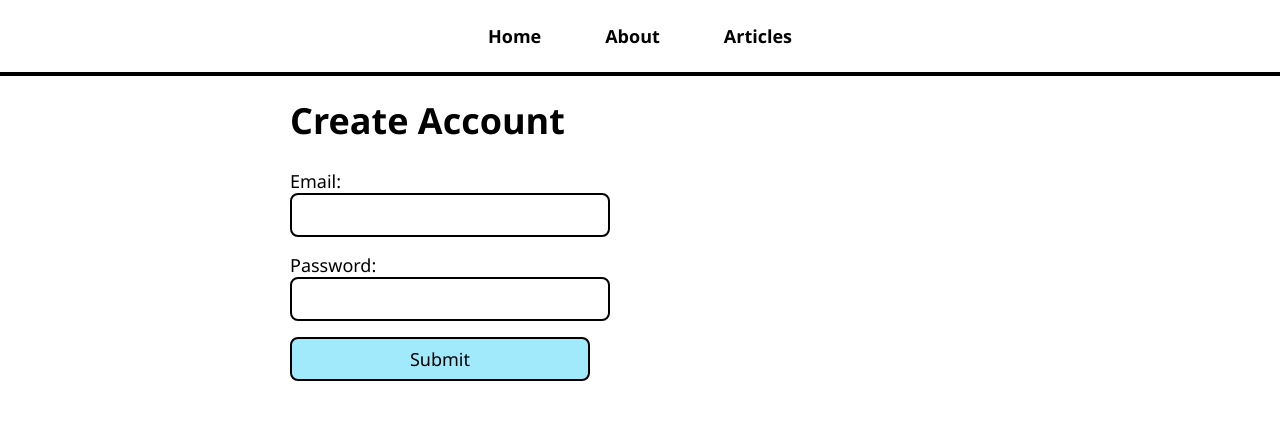
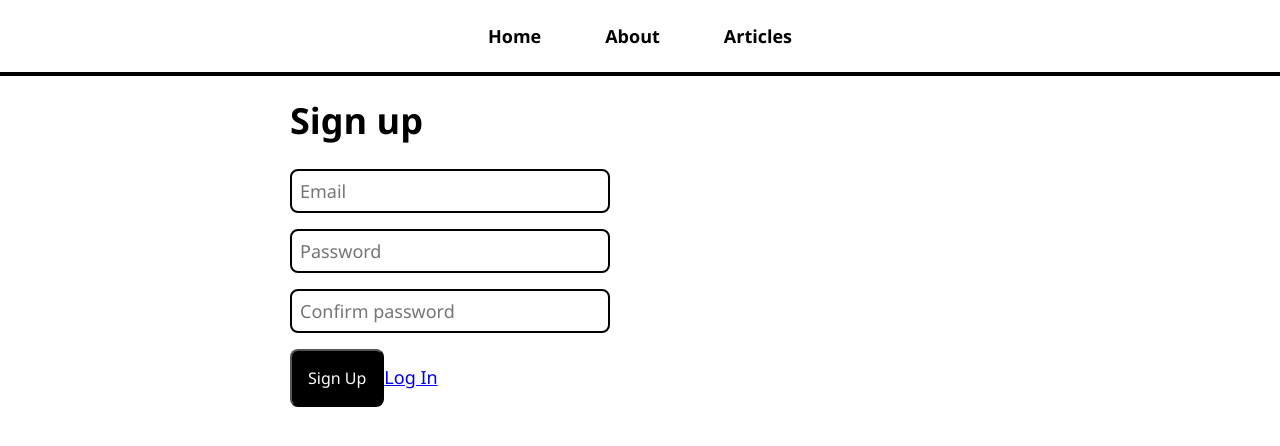
Before and after one commit to maplesyrupweb/react-full-stack-blog, a React (Create React App) app in the folder my-blog-frontend/: page /Signup in a window 1280 px wide. Shown: the top 446 px of the page. Built offline with nearby package versions, Linux system fonts and the light colour scheme.

Commit message:
Add the sign up functionality

```diff
--- a/my-blog-frontend/src/pages/SignUpPage.js
+++ b/my-blog-frontend/src/pages/SignUpPage.js
@@ -1,31 +1,72 @@
 import { useState } from 'react';
+import { Link, useNavigate } from 'react-router-dom';
+import { getAuth, createUserWithEmailAndPassword } from 'firebase/auth';
+
 
 const SignUpPage = () => {
 
-    return(
+    const [email, setEmail] = useState('');
+    const [password, setPassword] = useState('');
+    const [password2, setPassword2] = useState('');
+    const [error, setError] = useState('');
 
-        <>
-        <h1>Create Account</h1>
-
-            <form>
-                <label>
-                    Email:
-                    <input type="email" />
-                </label>
-
-                <label>
-                    Password:
-                    <input type="password" />
-                </label>
+    const navigate = useNavigate();
 
 
-                <input type={"submit"}
+    const signUp = async () => {
+        try {
+            if (password !== password2) {
 
-                    style={{ backgroundColor: "#a1eafb" }} />
-            </form>
-        </>
-    )
+                setError('Password do not match.');
+                console.log(`Passwords don't match: ${error}`)
+                return;
 
-}
+            }
+                console.log(`Password match ${password} and ${password2}`)
+                await createUserWithEmailAndPassword(getAuth(), email, password);
+                navigate('/articles');
+        }
+        catch (error) {
+            setError(error.message);
+            console.log(`Sign up error: ${error.message }`)
+        }
+    }
+
+    return (
+        <>
+            <h1>Sign up</h1>
+
+            {error && <p className="error">{error}</p> }
+
+                <input
+                    type="email"
+                    placeholder='Email'
+                    id="email"
+                    value={email}
+                    onChange={event => setEmail(event.target.value)}
+                />
+                <input
+                    type="password"
+                    placeholder='Password'
+                    id="password"
+                    value={password}
+                    onChange={event => setPassword(event.target.value)}
+                />
+
+                <input
+                    type="password"
+                    placeholder='Confirm password'
+                    id="password2"
+                    value={password2}
+                    onChange={event => setPassword2(event.target.value)}
+                />
+
+                <button onClick={signUp}>Sign Up</button>
+
+                <Link to="/login">Log In</Link>
+
+            </>
+        )
+    }
 
 export default SignUpPage;
```
